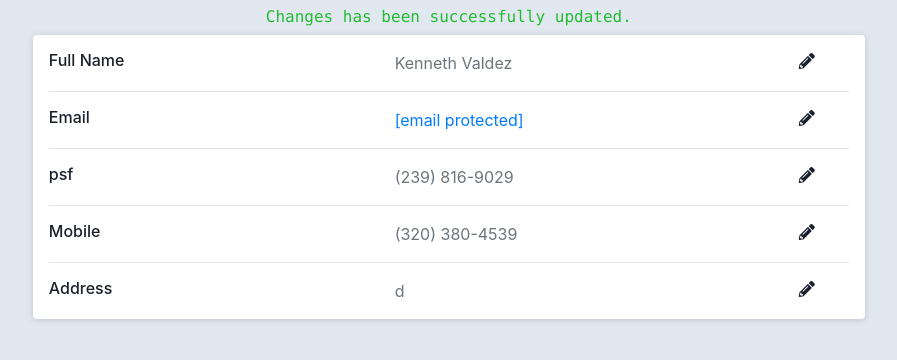
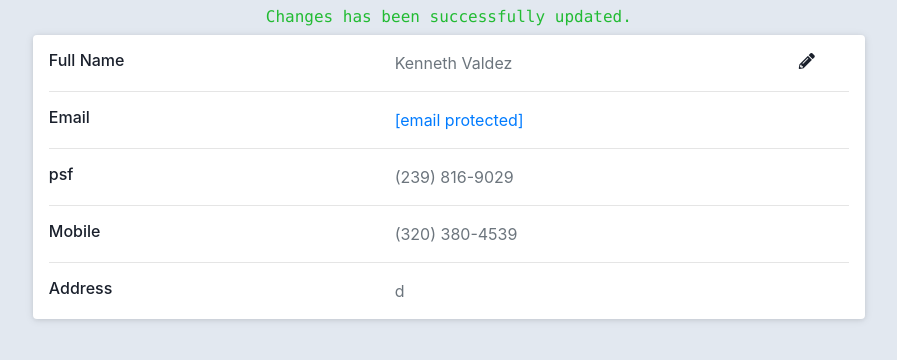
Before and after one commit to hakidon/NetProg330-CRUD, a Flask app: page /employee/view in a window 1280 px wide. Shown: the part 215-575 px from the top of the page, without its empty margins (172-1069 px from the left). Run offline with Flask 2, Linux system fonts and the light colour scheme; some libraries are stand-ins or nearby versions.

Commit message:
25 Jan 2023, 7:47 am

```diff
--- a/templates/view.html
+++ b/templates/view.html
@@ -42,9 +42,7 @@ Kenneth Valdez
 <div class="col-sm-5 text-secondary">
 <a href="/cdn-cgi/l/email-protection" class="__cf_email__" data-cfemail="84e2edf4c4eef1efe9f1ecaae5e8">[email&#160;protected]</a>
 </div>
-  <button class="edit-btn">
-  <i class="fas fa-pencil-alt"></i>
-</i></button>
+
 </div>
 <hr>
 <div class="row">
@@ -54,9 +52,7 @@ Kenneth Valdez
 <div class="col-sm-5 text-secondary">
 (239) 816-9029
 </div>
-  <button class="edit-btn">
-  <i class="fas fa-pencil-alt"></i>
-</i></button>
+
 </div>
 <hr>
 <div class="row">
@@ -66,9 +62,7 @@ Kenneth Valdez
 <div class="col-sm-5 text-secondary">
 (320) 380-4539
 </div>
-  <button class="edit-btn">
-  <i class="fas fa-pencil-alt"></i>
-</i></button>
+
 </div>
 <hr>
 <div class="row">
@@ -78,9 +72,7 @@ Kenneth Valdez
 <div class="col-sm-5 text-secondary">
 d
 </div>
-  <button class="edit-btn">
-  <i class="fas fa-pencil-alt"></i>
-</i></button>
+
 </div>
 
 </div>
```
